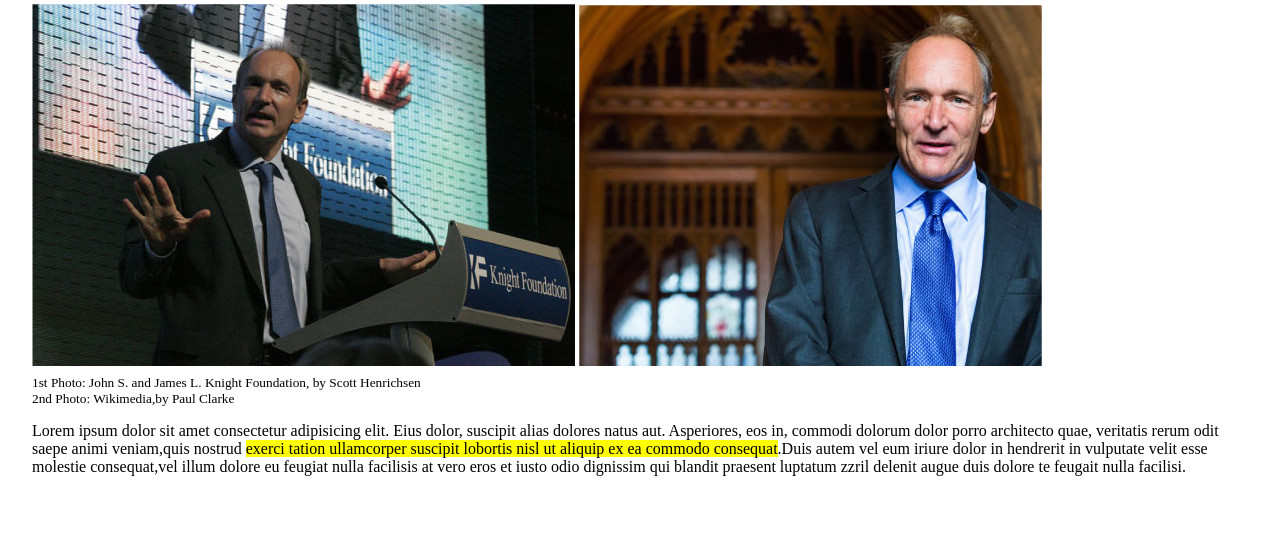
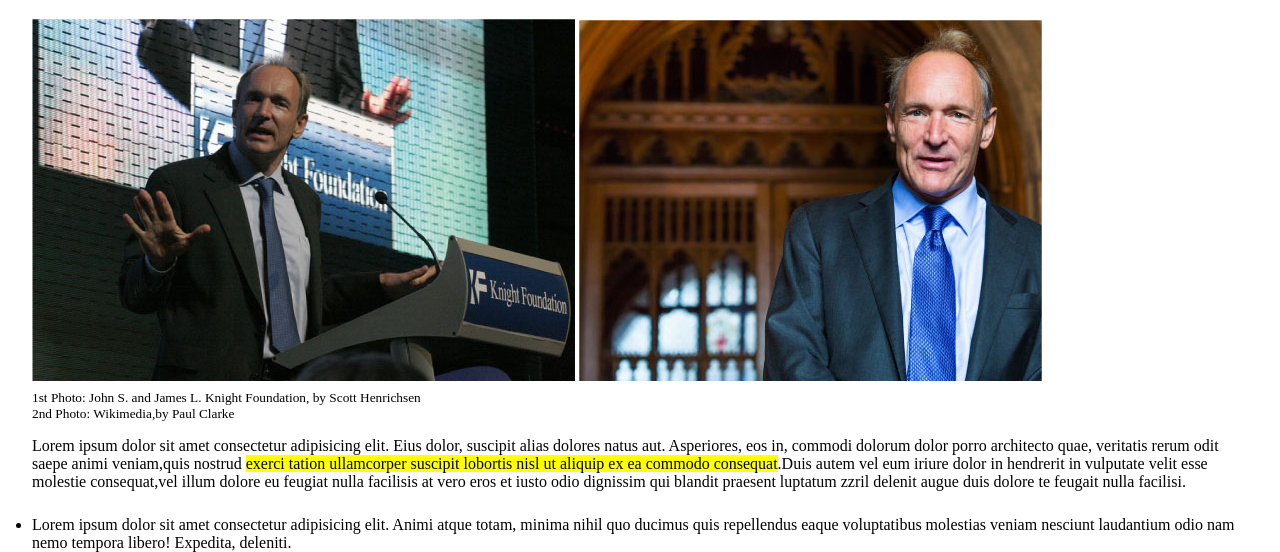
Before and after one commit to hexeva/html-css-booleaner, a plain HTML site: page index.html in a window 1280 px wide. Shown: the part 289-841 px from the top of the page. Before the commit the page ends 800 px from the top, so only its background shows below. Drawn offline with Linux system fonts and the light colour scheme.

Commit message:
added ul

```diff
--- a/css/stile.css
+++ b/css/stile.css
@@ -33,7 +33,7 @@ h1{
 .author{
     font-size: 25px;
     color:#8f8f8f;
-    border-bottom: 15px;
+    margin-bottom: 15px;
 }
 
 .author span{
@@ -51,6 +51,10 @@ h1{
     font-size: smaller;
 }
 
+.main-p{
+    margin-bottom: 25px;
+}
+
 .p-style{
     background-color: yellow;
 }
--- a/index.html
+++ b/index.html
@@ -35,8 +35,12 @@
             </div>
             <div class="main-p">
                 <p>Lorem ipsum dolor sit amet consectetur adipisicing elit. Eius dolor, suscipit alias dolores natus aut. Asperiores, eos in, commodi dolorum dolor porro architecto quae, veritatis rerum odit saepe animi veniam,quis nostrud <span class="p-style">exerci tation ullamcorper suscipit lobortis nisl ut aliquip ex ea commodo consequat</span>.Duis autem vel eum iriure dolor in hendrerit in vulputate velit esse molestie consequat,vel illum dolore eu feugiat nulla facilisis at vero eros et iusto odio dignissim qui blandit praesent luptatum zzril delenit augue duis dolore te feugait nulla facilisi.</p>
+            </div>
 
-
+            <div class="list">
+                <ul>
+                    <li>Lorem ipsum dolor sit amet consectetur adipisicing elit. Animi atque totam, minima nihil quo ducimus quis repellendus eaque voluptatibus molestias veniam nesciunt laudantium odio nam nemo tempora libero! Expedita, deleniti.</li>
+                </ul>
             </div>
 
 
```
